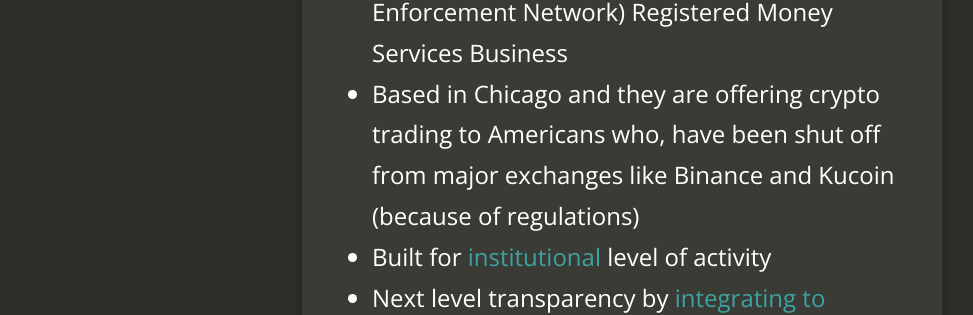
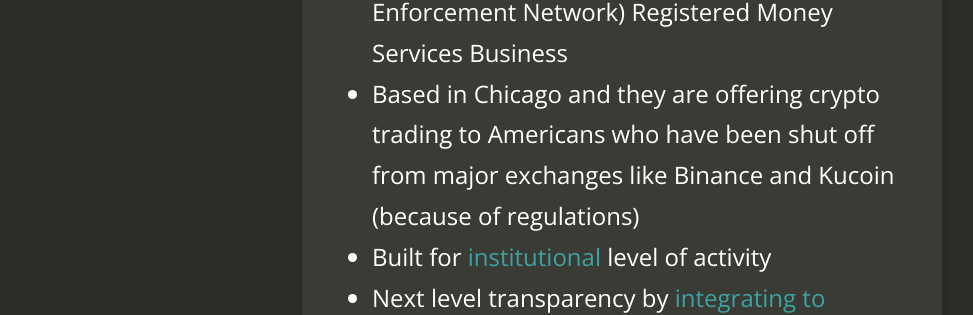
Before and after one commit to niklas-e/niklas-e.github.io, a Jekyll site: the page built from _posts/2021-02-13-due-diligence-beaxy-exchange.md, in a window 1280 px wide and 900 px high, scrolled down 3970 px. Shown: the part 183-498 px from the top of the window, without its empty margins (18-991 px from the left). Built offline with Jekyll 4.4.1, drawn with Linux system fonts in a browser that asks for light colours; nearby versions of some CDN libraries; comment, search, counter and statistics services are not loaded.

```diff
--- a/_posts/2021-02-13-due-diligence-beaxy-exchange.md
+++ b/_posts/2021-02-13-due-diligence-beaxy-exchange.md
@@ -45,7 +45,7 @@ They announced version 2.0 and the initial goal was to address the missteps made
 Here's some notable things about the exchange
 
 * Beaxy Exchange is FinCEN (Financial Crimes Enforcement Network) Registered Money Services Business
-* Based in Chicago and they are offering crypto trading to Americans who, have been shut off from major exchanges like Binance and Kucoin (because of regulations)
+* Based in Chicago and they are offering crypto trading to Americans who have been shut off from major exchanges like Binance and Kucoin (because of regulations)
 * Built for [institutional](https://beaxy.com/institutional-accounts/){:target='_blank'} level of activity
 * Next level transparency by [integrating to Dragonchain](https://dragonchain.com/blog/beaxy-proof-systems-fraud-market-manipulation) (soon completed in production). Every single pending, rejected, filled, replaced, expired, suspended, canceled, and executed order will be recorded on chain
 * [Safety via Curv](https://beaxy.com/features/financial-custody/) - This custody service is the same used by top financial institutions around the world
```
